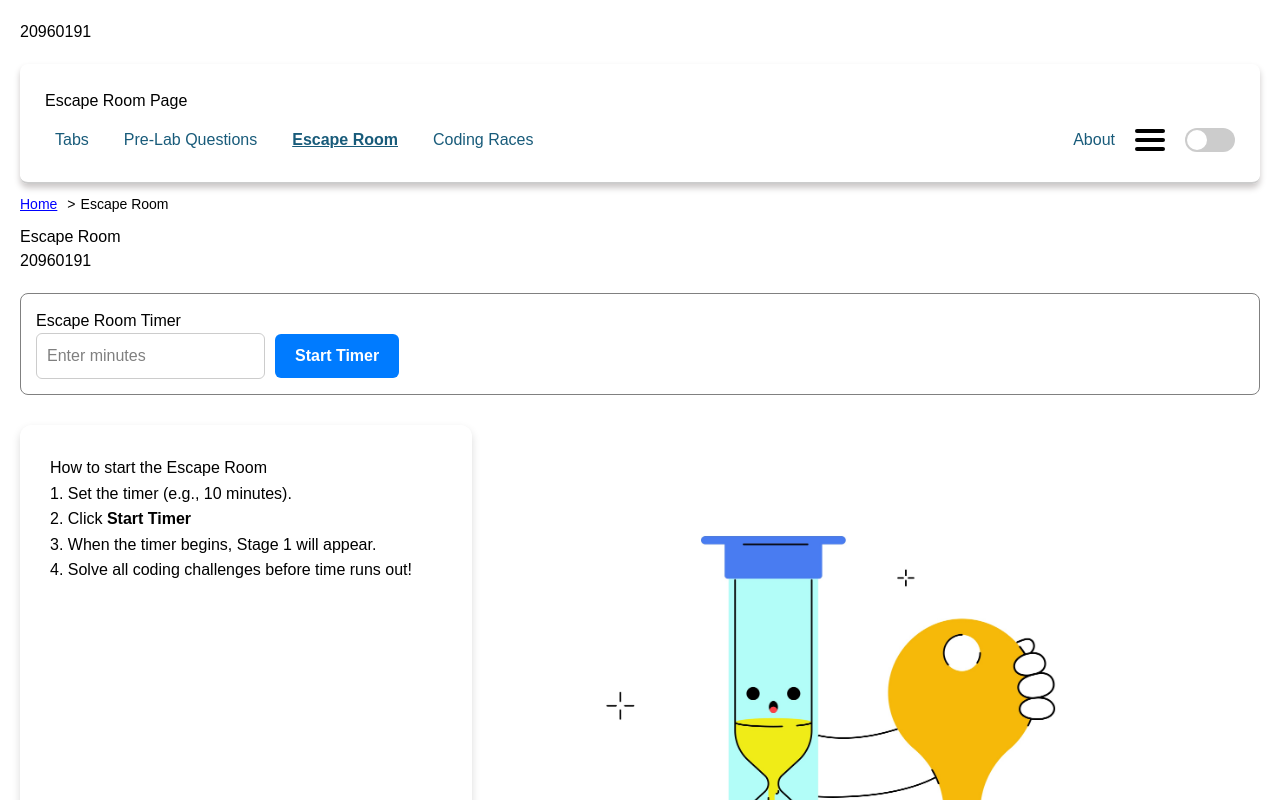
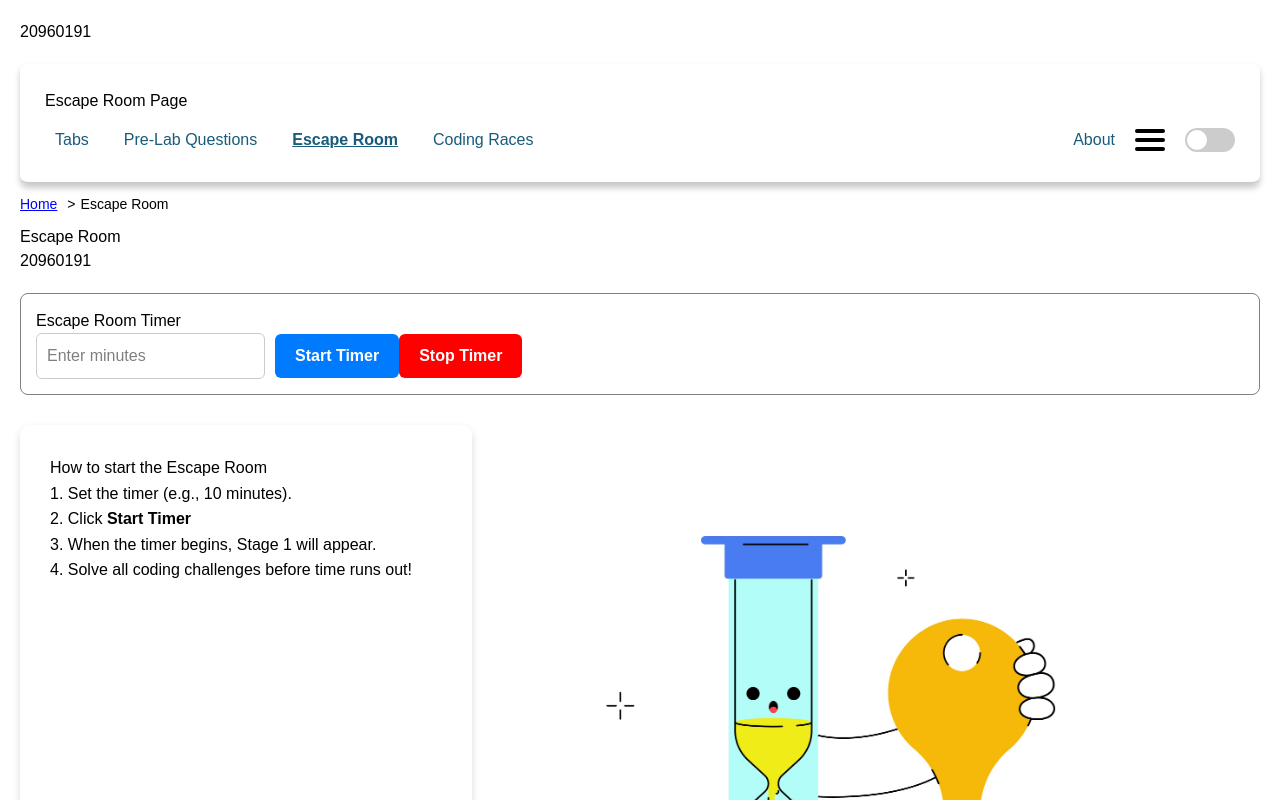
Before and after one commit to lsearle94/nextjs-tabs-assignment, a Next.js app: page /escape-room in a window 1280 px wide. Shown: the top 800 px of the page. Built offline with nearby package versions, Linux system fonts and the light colour scheme.

Commit message:
Added 'Stop' button for timer

```diff
--- a/src/app/escape-room/page.tsx
+++ b/src/app/escape-room/page.tsx
@@ -93,6 +93,13 @@ export default function EscapeRoom() {
             100% {transform: scale(1); opacity: 1;}
         }
     `;
+
+    // Stop timer button
+    const handleStopTimer = () => {
+        setIsRunning(false);
+        setTimeLeft(null);
+        alert("You stopped the game, you did not escape!");
+    };
 
     //Page Styling
     const styles = {
@@ -331,6 +338,10 @@ export default function EscapeRoom() {
                         onMouseEnter={(e) => (e.currentTarget.style.backgroundColor = isDark ? "#478ac9" : "#0056b3")}
                         onMouseLeave={(e) => (e.currentTarget.style.backgroundColor = isDark ? "#5fa0e2" : "#007bff")}
                         >Start Timer</button>
+                        <button onClick={handleStopTimer} disabled={!isRunning} style={{...styles.timerButton, backgroundColor: "red"}}
+                        onMouseEnter={(e) => (e.currentTarget.style.backgroundColor = "#cc0000")}
+                        onMouseLeave={(e) => (e.currentTarget.style.backgroundColor = "red")}
+                        >Stop Timer</button>
                         {timeLeft !== null && (
                             <>
                             <style>{globalStyles}</style>
```
